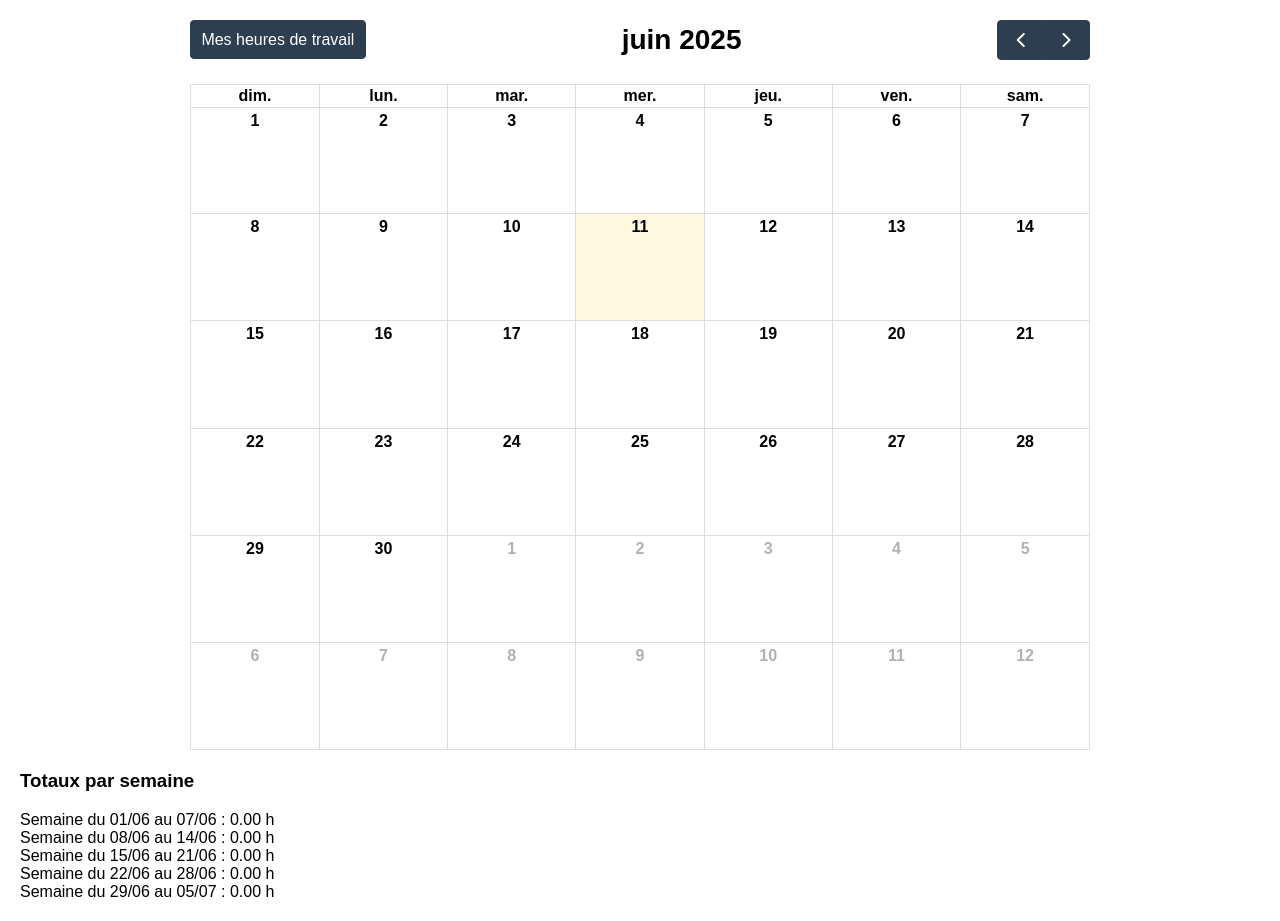
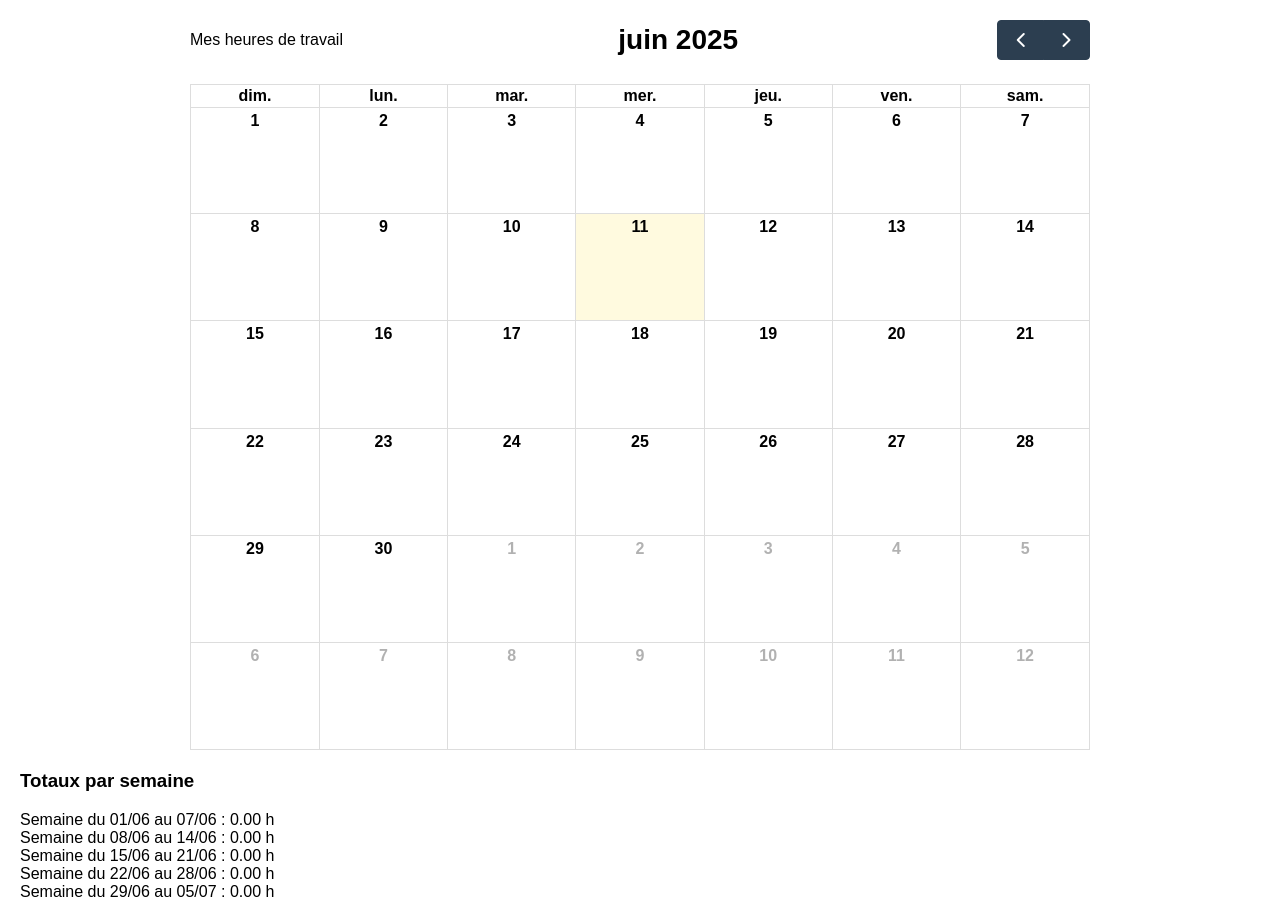
Before and after one commit to ValGarda/suivi-heures, a plain HTML site: page index.html in a window 1280 px wide. Drawn offline with Linux system fonts and the light colour scheme.

Commit message:
Affichage du label 'Mes heures de travail' en texte simple

```diff
--- a/styles.css
+++ b/styles.css
@@ -78,8 +78,8 @@ body {
   padding-left: 0;
 }
 
-/* Texte “Mes heures de travail” en simple texte (pas de cadre) */
-.fc-toolbar .fc-button[data-purpose="myLabel"] {
+/* Texte “Mes heures de travail” comme simple titre à gauche */
+.fc-toolbar .fc-myLabel-button {
   background: none !important;
   border: none !important;
   box-shadow: none !important;
```
